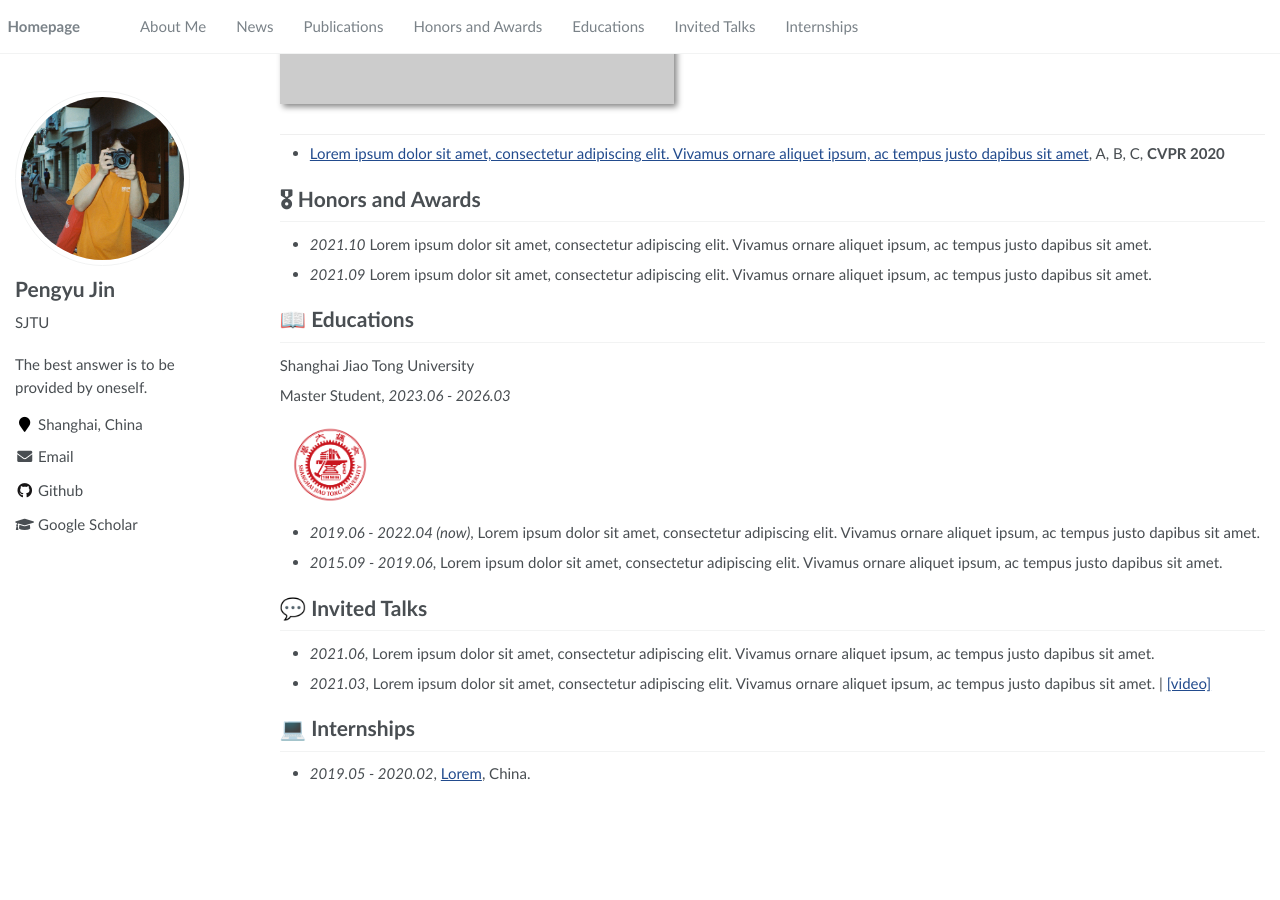
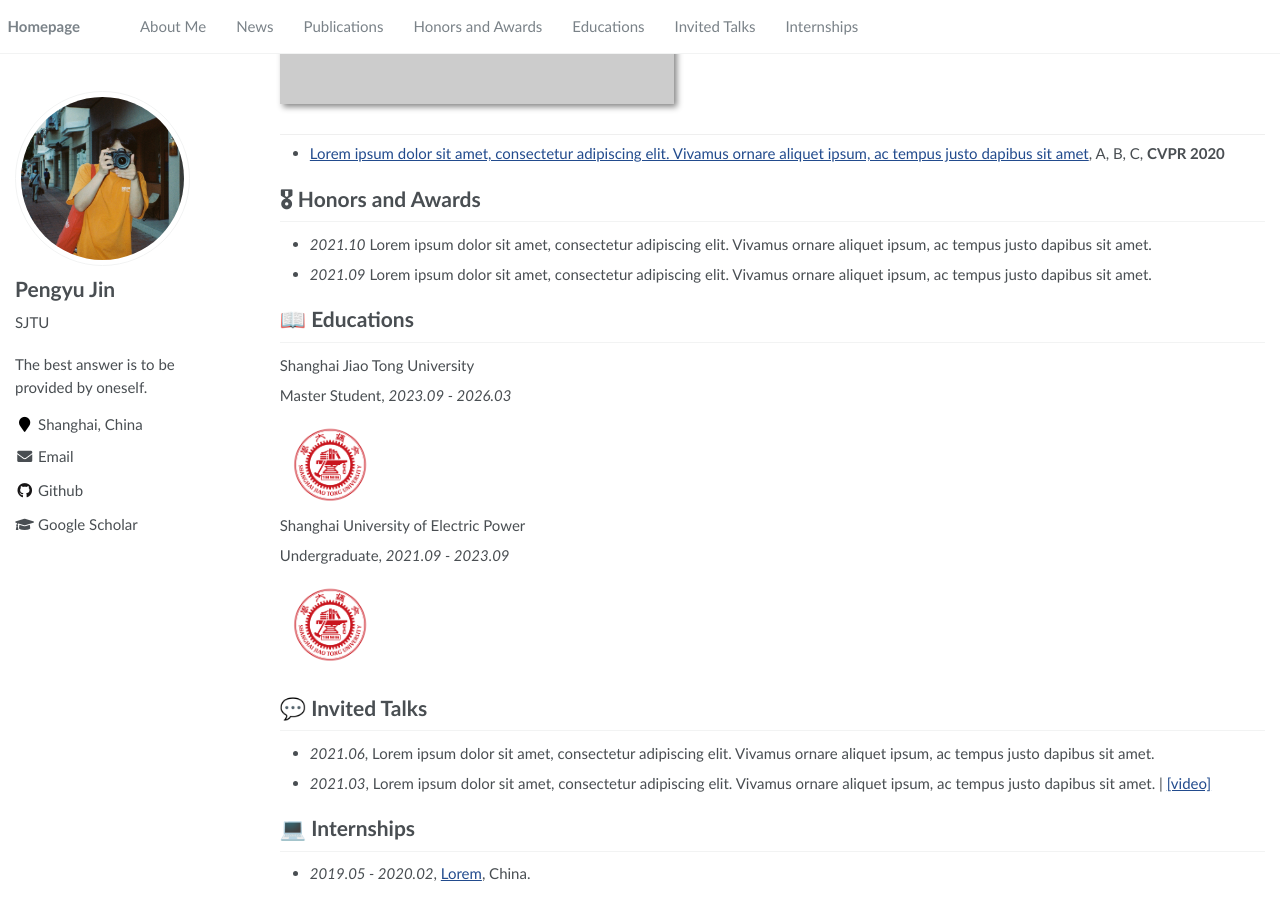
Before and after one commit to Pengyu-Jin/AcademicPages, a Jekyll site: the page built from _pages/about.md, in a window 1280 px wide and 900 px high, scrolled down 564 px. Built offline with Jekyll 4.4.1, drawn with Linux system fonts in a browser that asks for light colours; before the commit the page ends 1364 px from its top, so only the background shows below that.

Commit message:
Update about.md

```diff
--- a/_pages/about.md
+++ b/_pages/about.md
@@ -48,11 +48,12 @@ My research interest includes neural machine translation and computer vision. I
 - *2021.09* Lorem ipsum dolor sit amet, consectetur adipiscing elit. Vivamus ornare aliquet ipsum, ac tempus justo dapibus sit amet.
 
 # 📖 Educations
+
 <div class='paper-box-right'>
   <div class='paper-box-text' markdown="1">
   Shanghai Jiao Tong University
 
-  Master Student, *2023.06 - 2026.03*
+  Master Student, *2023.09 - 2026.03*
 
   </div>
   <div class='paper-box-image'>
@@ -64,8 +65,21 @@ My research interest includes neural machine translation and computer vision. I
   </div>
 </div>
 
-- *2019.06 - 2022.04 (now)*, Lorem ipsum dolor sit amet, consectetur adipiscing elit. Vivamus ornare aliquet ipsum, ac tempus justo dapibus sit amet.
-- *2015.09 - 2019.06*, Lorem ipsum dolor sit amet, consectetur adipiscing elit. Vivamus ornare aliquet ipsum, ac tempus justo dapibus sit amet.
+<div class='paper-box-right'>
+  <div class='paper-box-text' markdown="1">
+  Shanghai University of Electric Power
+
+  Undergraduate, *2021.09 - 2023.09*
+
+  </div>
+  <div class='paper-box-image'>
+    <div>
+      <a href='https://www.shiep.edu.cn/'>
+      <img src='images/sjtu.png' alt="sym" width="100" style="padding: 10px">
+      </a>
+    </div>
+  </div>
+</div>
 
 # 💬 Invited Talks
 - *2021.06*, Lorem ipsum dolor sit amet, consectetur adipiscing elit. Vivamus ornare aliquet ipsum, ac tempus justo dapibus sit amet.
```
